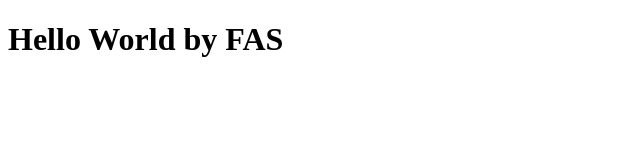
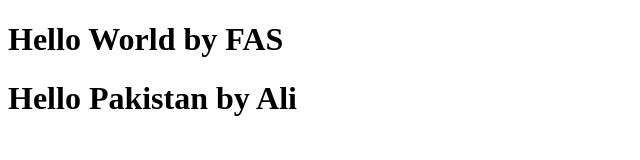
Before and after one commit to Fashad-Ahmed/Bootcamp-2020, a plain HTML site: page index.html in a window 1280 px wide. Shown: the whole page, without its empty margins (0-640 px from the left). Drawn offline with Linux system fonts and the light colour scheme.

Commit message:
changed by Ali

```diff
--- a/index.html
+++ b/index.html
@@ -7,5 +7,6 @@
 </head>
 <body>
     <div><h1>Hello World by FAS</h1></div>
+    <div><h1>Hello Pakistan by Ali</h1></div>
 </body>
 </html>
```
